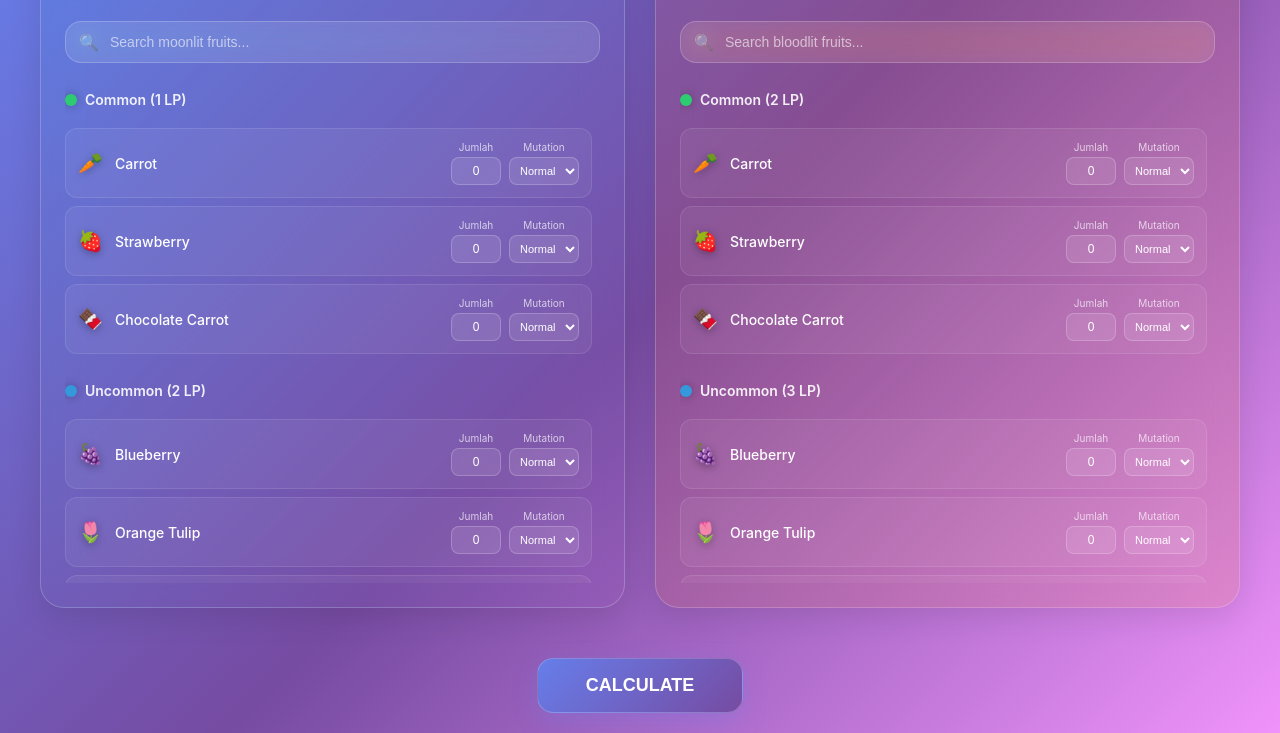
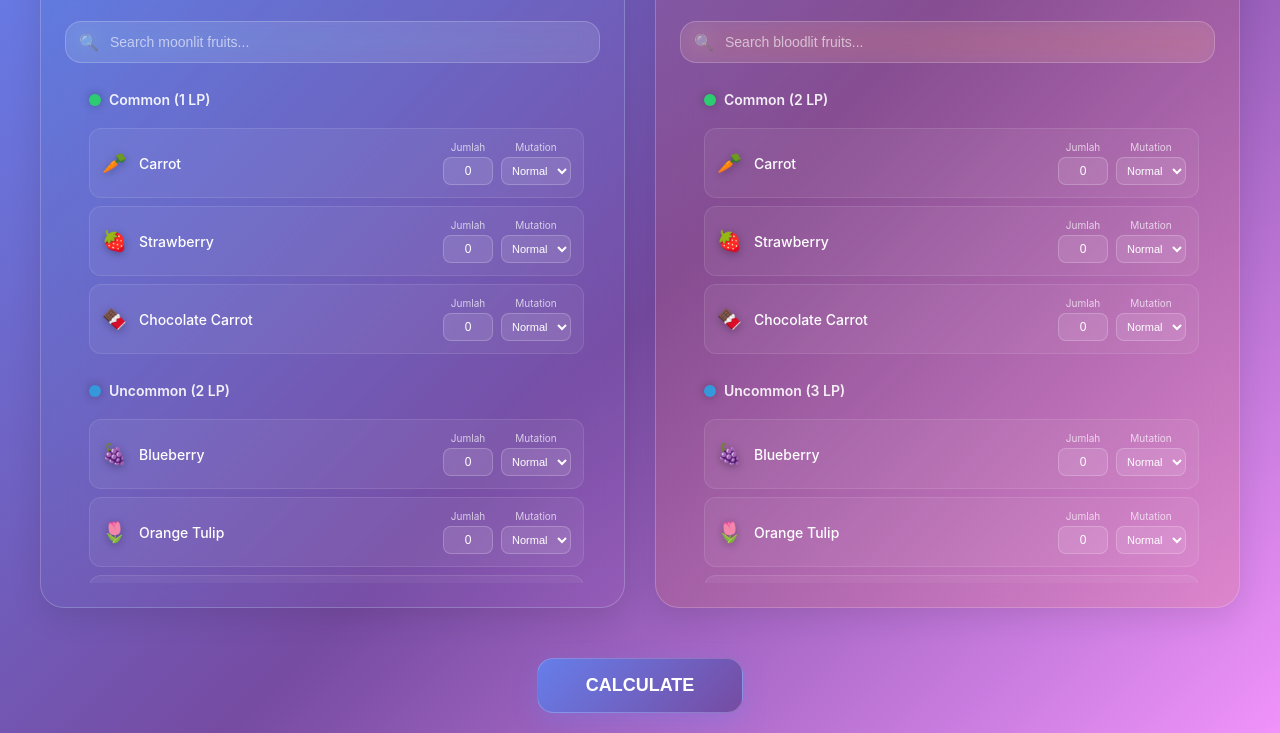
Before and after one commit to sheaann/moonbloodlit, a plain HTML site: page index.html in a window 1280 px wide. Shown: the part 99-832 px from the top of the page. Drawn offline with Linux system fonts and the light colour scheme.

Commit message:
index.html

```diff
--- a/index.html
+++ b/index.html
@@ -125,7 +125,7 @@
         .fruits-container {
             max-height: 500px;
             overflow-y: auto;
-            padding-right: 8px;
+            padding: 0 16px 24px 24px;
             overflow-x: visible;
         }
 
```
